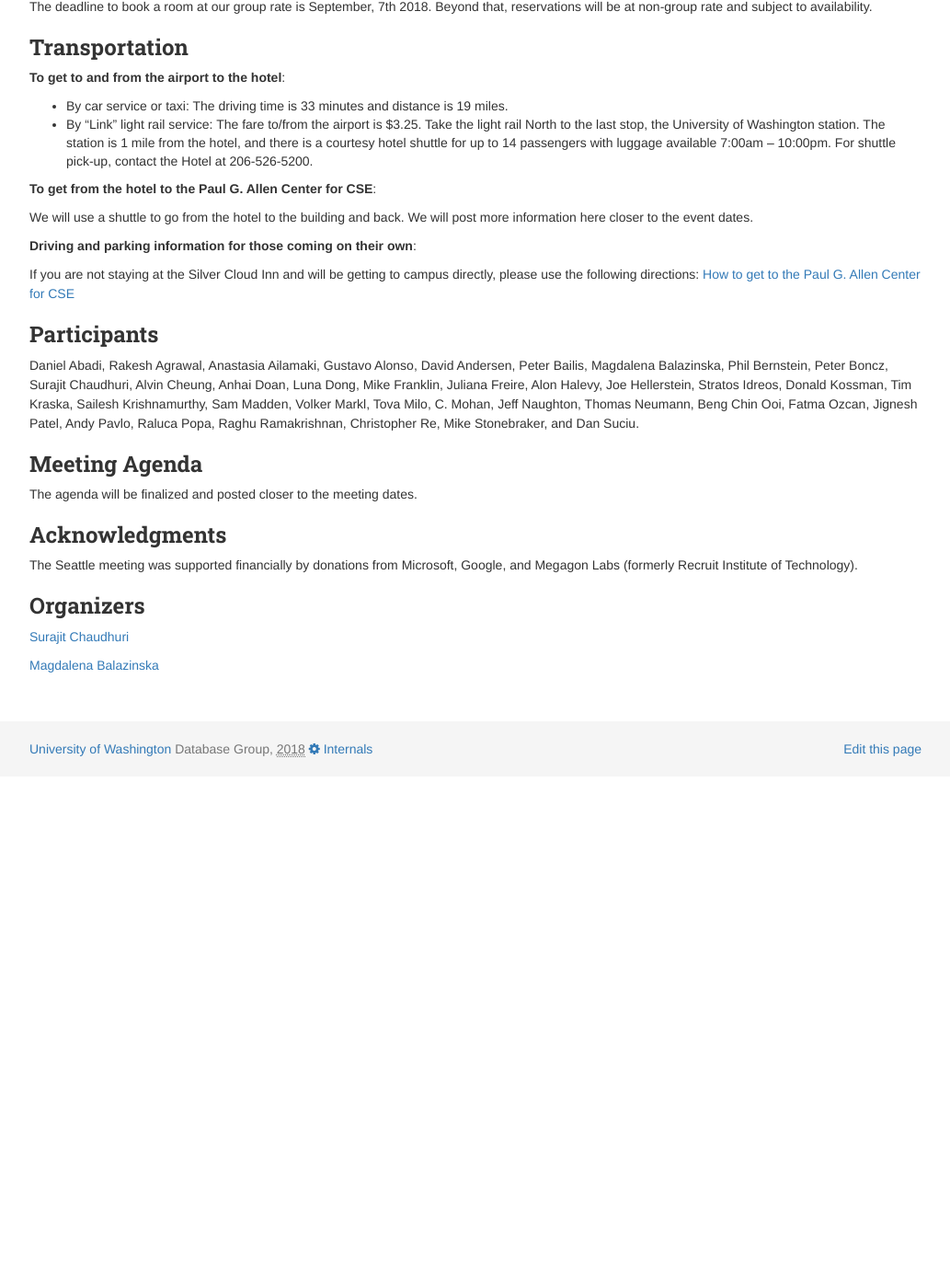
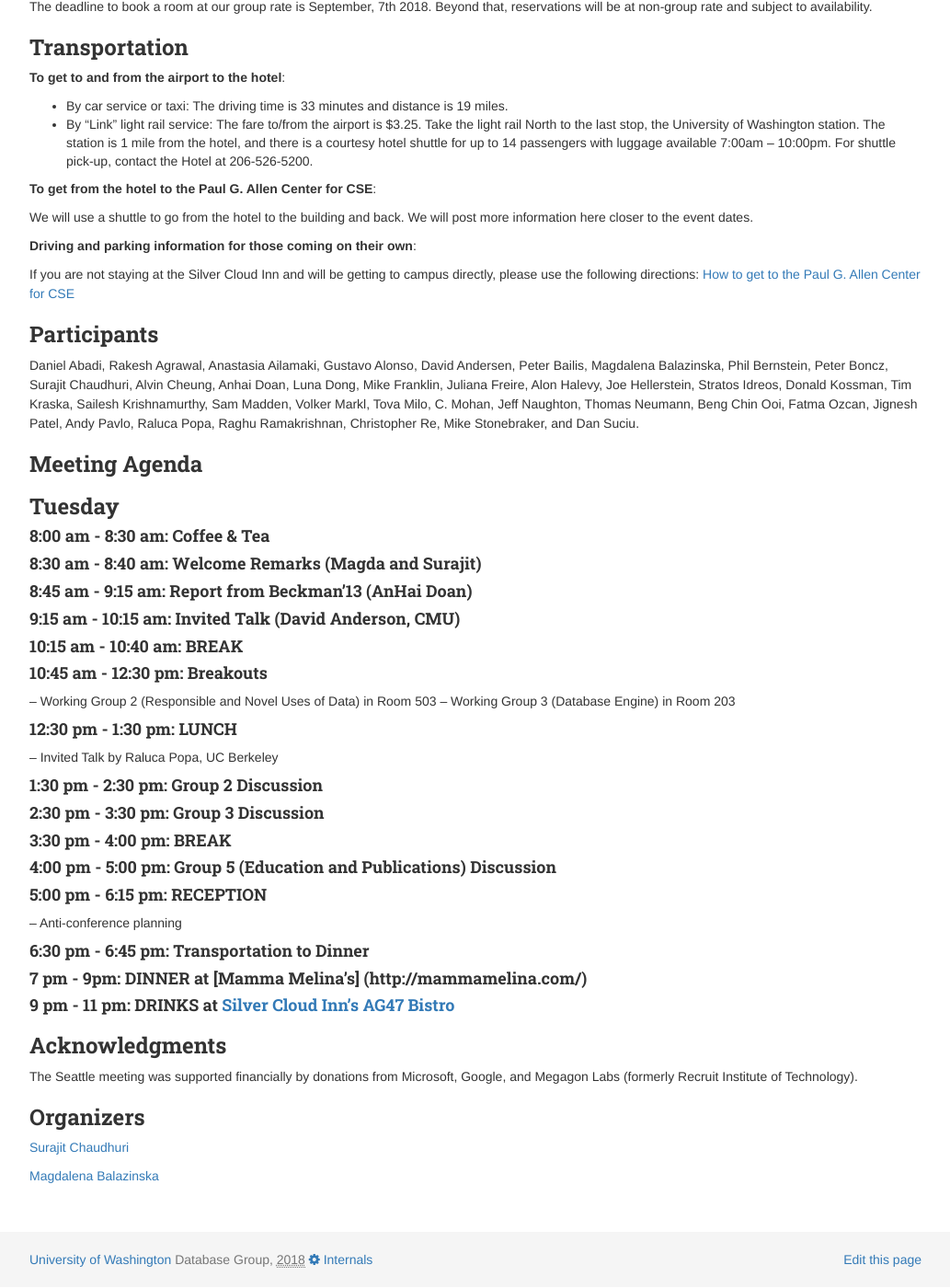
Before and after one commit to uwdb/website, a Jekyll site: the page built from events/other/2018/database_self_assessment_2018.markdown, in a window 1280 px wide and 1400 px high, scrolled down 574 px. Shown: the whole window at 92% size, without its empty margins (123-1156 px from the left). Built offline with Jekyll 4.4.1, drawn with Linux system fonts in a browser that asks for light colours; nearby versions of some CDN libraries; before the commit the page ends 1419 px from its top, so only the background shows below that.

Commit message:
Update database_self_assessment_2018.markdown

```diff
--- a/events/other/2018/database_self_assessment_2018.markdown
+++ b/events/other/2018/database_self_assessment_2018.markdown
@@ -52,7 +52,42 @@
 
 ### **Meeting Agenda**
 
-The agenda will be finalized and posted closer to the meeting dates.
+### **Tuesday**
+
+#### 8:00 am - 8:30 am:  Coffee & Tea
+
+#### 8:30 am - 8:40 am:  Welcome Remarks (Magda and Surajit)
+
+#### 8:45 am - 9:15 am:  Report from Beckman'13 (AnHai Doan)
+
+#### 9:15 am - 10:15 am: Invited Talk (David Anderson, CMU)
+
+#### 10:15 am - 10:40 am: BREAK
+
+#### 10:45 am - 12:30 pm: Breakouts
+-- Working Group 2 (Responsible and Novel Uses of Data) in Room 503
+-- Working Group 3 (Database Engine) in Room 203
+
+#### 12:30 pm - 1:30 pm: LUNCH
+-- Invited Talk by Raluca Popa, UC Berkeley
+
+#### 1:30 pm - 2:30 pm: Group 2 Discussion
+
+#### 2:30 pm - 3:30 pm: Group 3 Discussion
+
+#### 3:30 pm - 4:00 pm: BREAK
+
+#### 4:00 pm - 5:00 pm: Group 5 (Education and Publications) Discussion
+
+#### 5:00 pm - 6:15 pm: RECEPTION
+-- Anti-conference planning
+
+#### 6:30 pm - 6:45 pm: Transportation to Dinner
+
+#### 7 pm - 9pm: DINNER at [Mamma Melina's] (http://mammamelina.com/)
+
+#### 9 pm - 11 pm: DRINKS at [Silver Cloud Inn's AG47 Bistro](https://www.silvercloud.com/university/)
+
 
 
 ### **Acknowledgments**
```
